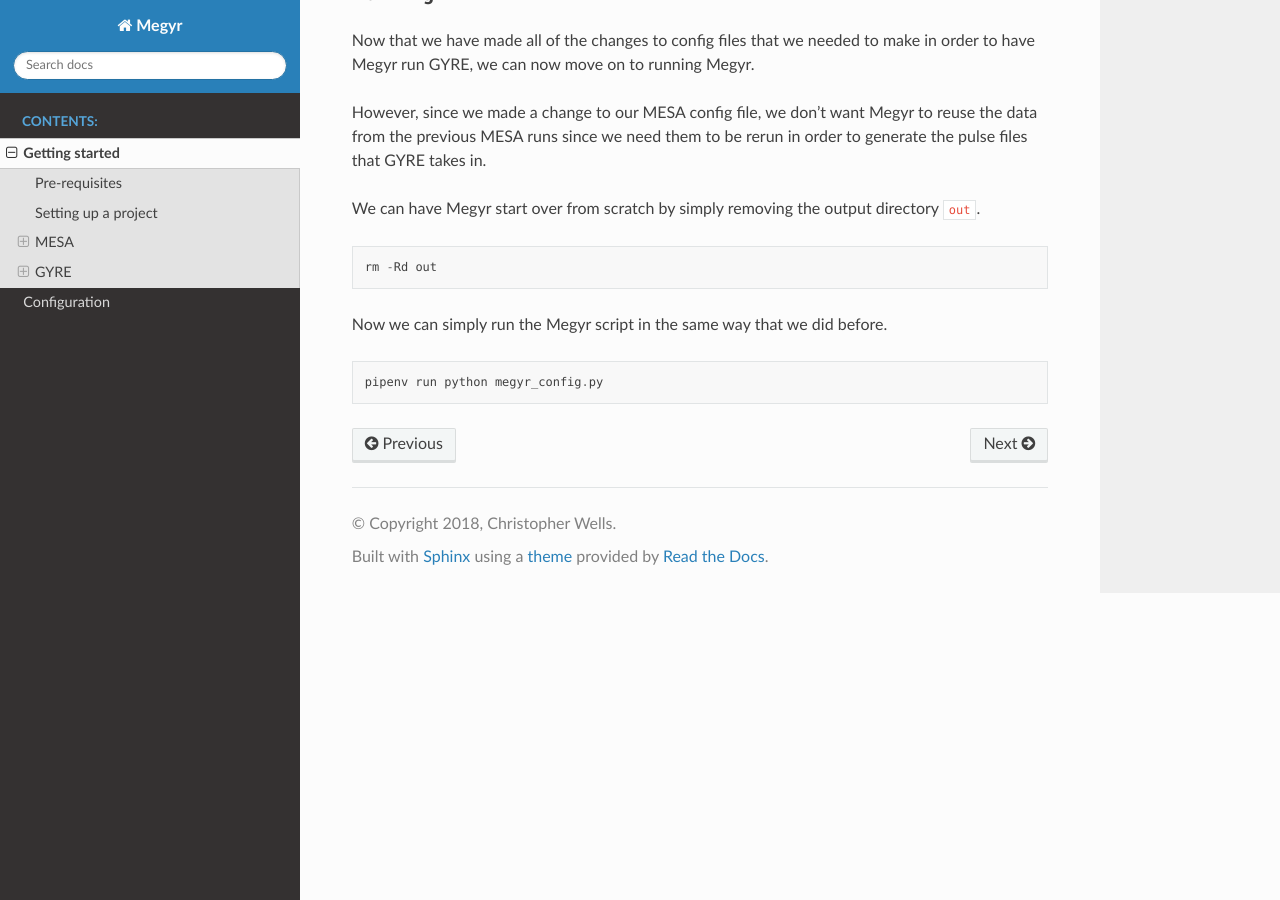
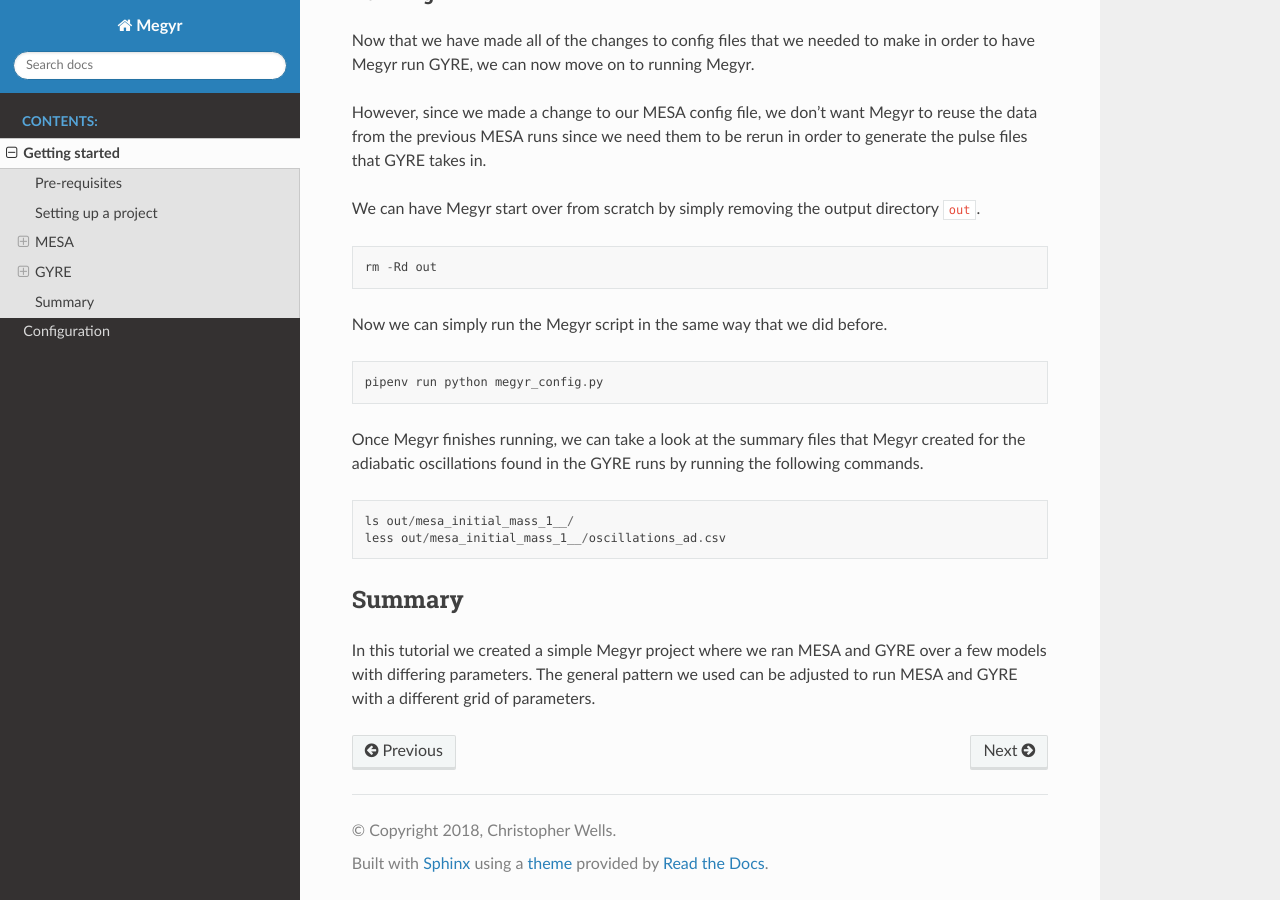
Before and after one commit to ExcaliburZero/megyr, a Sphinx documentation site: the page built from docs/source/getting-started.rst, in a window 1280 px wide and 900 px high, scrolled down 5952 px. Built offline with Sphinx 7.4.7 and the Read the Docs theme 2.0.0, drawn with Linux system fonts in a browser that asks for light colours.

Commit message:
Finish GYRE section in tutorial
Finish up the GYRE section of the Getting Started tutorial and add a
small summary section.

Closes #10

```diff
--- a/docs/source/getting-started.rst
+++ b/docs/source/getting-started.rst
@@ -259,3 +259,13 @@
 Now we can simply run the Megyr script in the same way that we did before. ::
 
     pipenv run python megyr_config.py
+
+Once Megyr finishes running, we can take a look at the summary files that Megyr created for the adiabatic oscillations found in the GYRE runs by running the following commands. ::
+
+    ls out/mesa_initial_mass_1__/
+    less out/mesa_initial_mass_1__/oscillations_ad.csv
+
+Summary
+-------
+
+In this tutorial we created a simple Megyr project where we ran MESA and GYRE over a few models with differing parameters. The general pattern we used can be adjusted to run MESA and GYRE with a different grid of parameters.
```
